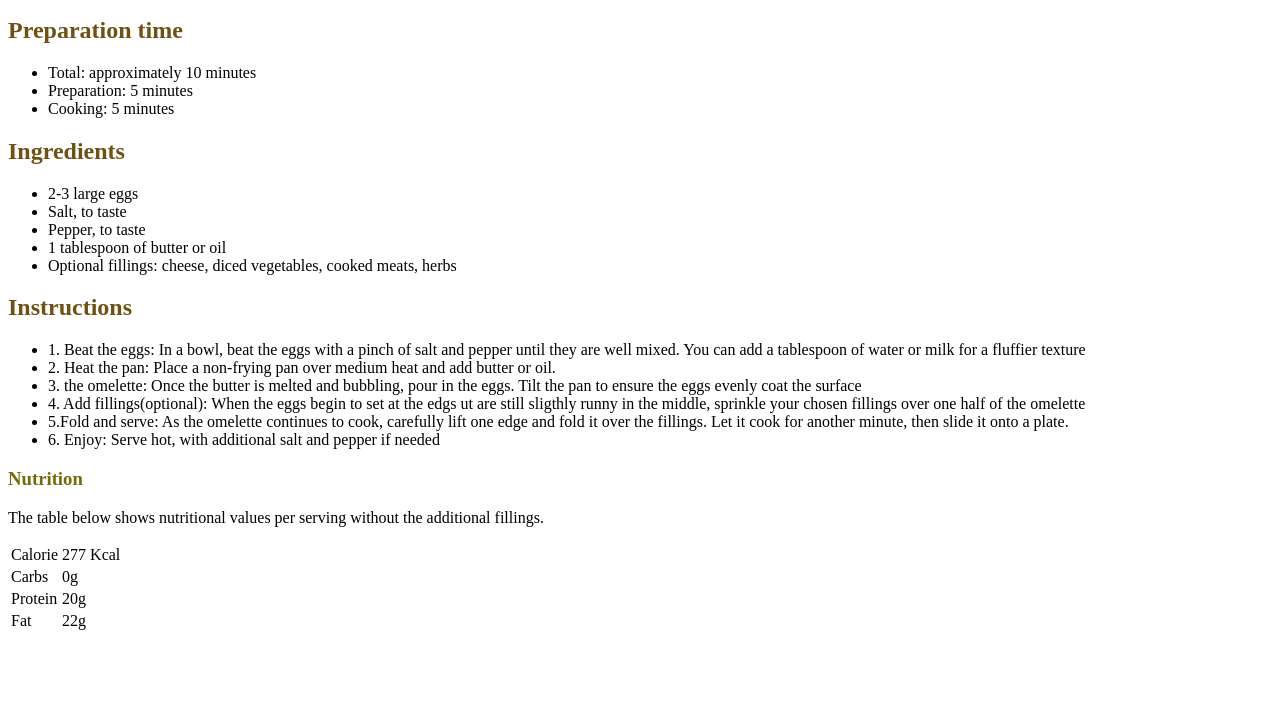
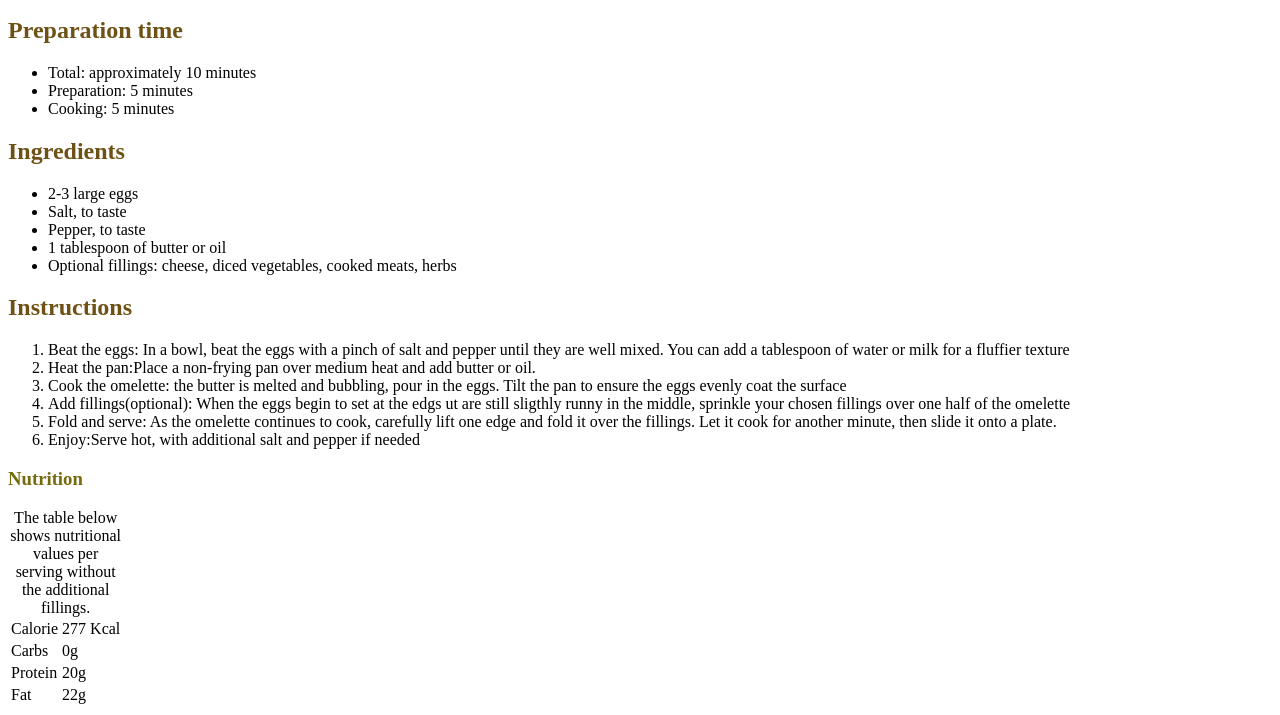
Before and after one commit to YassineInjai/ivalua, a plain HTML site: page index.html in a window 1280 px wide. Shown: the part 127-842 px from the top of the page. Before the commit the page ends 800 px from the top, so only its background shows below. Drawn offline with Linux system fonts and the light colour scheme.

Commit message:
Update index.html

```diff
--- a/index.html
+++ b/index.html
@@ -10,19 +10,23 @@
 <body>
 
     <main>
-        <img src="html/image-omelette.jpeg" alt="Picture of the dish omelette Recipe"/>
+
+
+        <img src="html/image-omelette.jpeg" alt="Picture of the dish omelette Recipe" />
 
         <h1>Simple omelette Recipes</h1>
 
         <p>An easy and quick dish, perfect for any meal. This classic omelette combines beaten eggs cooked to pefection, optionnaly filled with you choice of cheese, vegetables, or meats.</p>
 
-        <h2>Preparation time</h2>
+        <div class="preparation">
+            <h2 class="preparation--title">Preparation time</h2>
+            <ul>
+                <li>Total: approximately 10 minutes</li>
+                <li>Preparation: 5 minutes</li>
+                <li>Cooking: 5 minutes</li>
+            </ul>
+        </div>
 
-        <ul>
-            <li>Total: approximately 10 minutes</li>
-            <li>Preparation: 5 minutes</li>
-            <li>Cooking: 5 minutes</li>
-        </ul>
 
         <h2>Ingredients</h2>
         <ul> <li>2-3 large eggs</li>
@@ -35,40 +39,36 @@
 
 
         <h2>Instructions</h2>
-
-        <ul>
-            <li>1. Beat the eggs: In a bowl, beat the eggs with a pinch of salt and pepper until they are well mixed. You can add a tablespoon of water or milk for a fluffier texture </li>
-            <li>2. Heat the pan: Place a non-frying pan over medium heat and add butter or oil.</li>
-            <li>3. the omelette: Once the butter is melted and bubbling, pour in the eggs. Tilt the pan to ensure the eggs evenly coat the surface</li>
-            <li>4. Add fillings(optional): When the eggs begin to set at the edgs ut are still sligthly runny in the middle, sprinkle your chosen fillings over one half of the omelette</li>
-            <li>5.Fold and serve: As the omelette continues to cook, carefully lift one edge and fold it over the fillings. Let it cook for another minute, then slide it onto a plate.  </li>
-            <li>6. Enjoy: Serve hot, with additional salt and pepper if needed</li>
-
-        </ul>
+        <ol>
+            <li><span class="bold">Beat the eggs:</span> In a bowl, beat the eggs with a pinch of salt and pepper until they are well mixed. You can add a tablespoon of water or milk for a fluffier texture</li>
+            <li><span class="bold">Heat the pan:</span>Place a non-frying pan over medium heat and add butter or oil.</li>
+            <li><span class="bold">Cook the omelette:</span> the butter is melted and bubbling, pour in the eggs. Tilt the pan to ensure the eggs evenly coat the surface</li>
+            <li><span class="bold">Add fillings(optional):</span> When the eggs begin to set at the edgs ut are still sligthly runny in the middle, sprinkle your chosen fillings over one half of the omelette</li>
+            <li><span class="bold">Fold and serve:</span> As the omelette continues to cook, carefully lift one edge and fold it over the fillings. Let it cook for another minute, then slide it onto a plate.  </li>
+            <li><span class="bold">Enjoy:</span>Serve hot, with additional salt and pepper if needed</li>
+        </ol>
 
 
         <h3>Nutrition</h3>
-
-        <p>The table below shows nutritional values per serving without the additional fillings. </p>
-
-
         <table>
-
+            <caption>
+                The table below shows nutritional values per serving without the additional fillings.
+            </caption>
              <tr>
                  <td>Calorie</td>
-                <td>277 Kcal</td>
+                <td><span class="bold">277 Kcal</span></td>
             </tr>
             <tr>
                 <td>Carbs</td>
-                <td>0g</td>
+                <td><span class="bold">0g</span></td>
             </tr>
             <tr>
                 <td>Protein</td>
-                <td>20g</td>
+                <td><span class="bold">20g</span></td>
             </tr>
             <tr>
                 <td>Fat</td>
-                <td>22g</td>
+                <td><span class="bold">22g</span></td>
             </tr>
 
         </table>
@@ -82,6 +82,4 @@
     </main>
 
 </body>
-<script>let variable = document.querySelector("h1");
-variable = "voiture";</script>
 </html>
```
